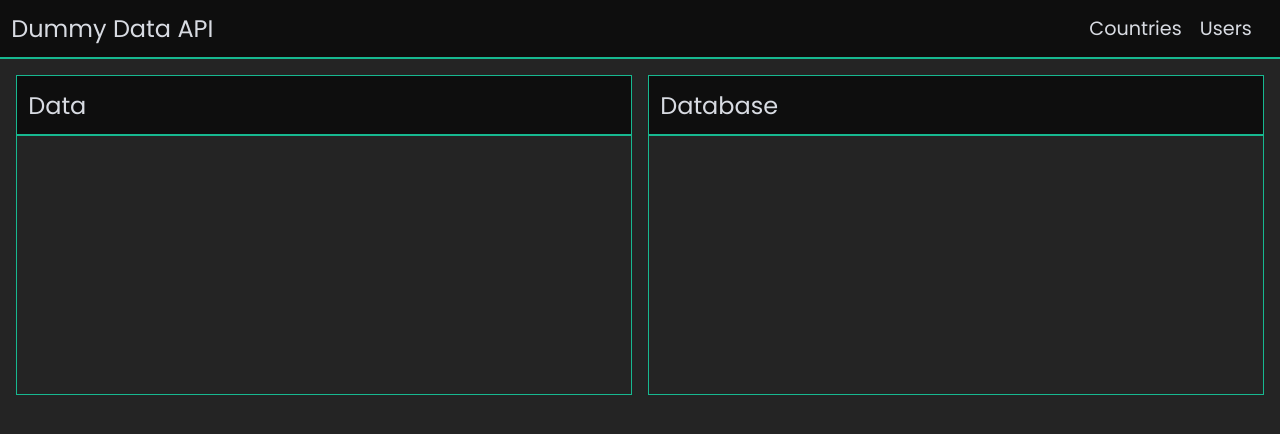
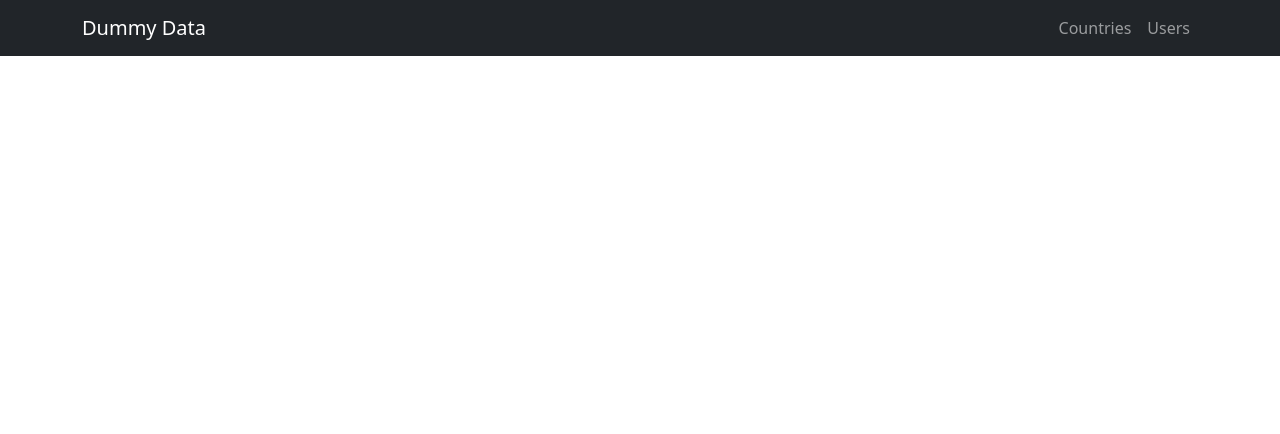
Before and after one commit to Yasteel/APIProject, a plain HTML site: page index.html in a window 1280 px wide. Drawn offline with nearby package versions, Linux system fonts and the light colour scheme.

Commit message:
added bootstrap to project

```diff
--- a/assets/css/presets.css
+++ b/assets/css/presets.css
@@ -16,18 +16,6 @@
 	--li_green: #45c6a6;
 	--l_green: #17B890;
 	--d_green: #0b5c48;
-}
-
-*{
-	margin: 0;
-	padding: 0;
-	box-sizing: border-box;
-	font-family: 'Poppins', helvetica;
-	outline: none;
-}
-
-body{
-    background: var(--current_tab)
 }
 
 .alert_message
--- a/assets/css/style.css
+++ b/assets/css/style.css
@@ -1,9 +1,9 @@
 .header{
-    display: flex;
+    /* display: flex;
     flex-wrap: wrap;
     justify-content: space-between;
     align-items: center;
-    gap: 2rem;
+    gap: 2rem; */
 
     background-color: var(--d_black);
     color: var(--l_white);
@@ -15,8 +15,8 @@
 }
 
 .header .controls{
-    display: flex;
-    gap: 1rem;
+    /* display: flex;
+    gap: 1rem; */
 }
 
 .header .controls i{
--- a/assets/js/script.js
+++ b/assets/js/script.js
@@ -3,7 +3,7 @@ $(document).ready(function(){
 
         $.ajax({
             type: "GET",
-            url: " https://restcountries.com/v3.1/all?fields=name",
+            url: "https://restcountries.com/v3.1/all?fields=name",
             dataType: "json",
             success: function (result, status, xhr) {
                showAlert("Success", 1);
--- a/index.html
+++ b/index.html
@@ -5,39 +5,36 @@
     <meta http-equiv="X-UA-Compatible" content="IE=edge">
     <meta name="viewport" content="width=device-width, initial-scale=1.0">
 
+    <link rel="stylesheet" href="https://cdnjs.cloudflare.com/ajax/libs/bootstrap/5.2.3/css/bootstrap.min.css" integrity="sha512-SbiR/eusphKoMVVXysTKG/7VseWii+Y3FdHrt0EpKgpToZeemhqHeZeLWLhJutz/2ut2Vw1uQEj2MbRF+TVBUA==" crossorigin="anonymous" referrerpolicy="no-referrer" />
     <link rel="stylesheet" href="https://cdnjs.cloudflare.com/ajax/libs/font-awesome/6.4.0/css/all.min.css" integrity="sha512-iecdLmaskl7CVkqkXNQ/ZH/XLlvWZOJyj7Yy7tcenmpD1ypASozpmT/E0iPtmFIB46ZmdtAc9eNBvH0H/ZpiBw==" crossorigin="anonymous" referrerpolicy="no-referrer" />
     <link rel="stylesheet" href="assets/css/presets.css">
-    <link rel="stylesheet" href="assets/css/style.css">
+    <!-- <link rel="stylesheet" href="assets/css/style.css"> -->
 
     <script src="https://cdnjs.cloudflare.com/ajax/libs/jquery/3.6.4/jquery.min.js" integrity="sha512-pumBsjNRGGqkPzKHndZMaAG+bir374sORyzM3uulLV14lN5LyykqNk8eEeUlUkB3U0M4FApyaHraT65ihJhDpQ==" crossorigin="anonymous" referrerpolicy="no-referrer"></script>
+    <script src="https://cdnjs.cloudflare.com/ajax/libs/bootstrap/5.2.3/js/bootstrap.min.js" integrity="sha512-1/RvZTcCDEUjY/CypiMz+iqqtaoQfAITmNSJY17Myp4Ms5mdxPS5UV7iOfdZoxcGhzFbOm6sntTKJppjvuhg4g==" crossorigin="anonymous" referrerpolicy="no-referrer"></script>
     <title>Dummy Data API</title>
 </head>
 <body>
-    <div class="container">
-        <div class="header">
-            <p>Dummy Data API</p>
-            <div class="controls">
-                <a href="#" class="GetCountries">Countries</a>
-                <a href="#" class="GetUsers">Users</a>
-                <div class="menu">
-                    <i class="fa-solid fa-bars"></i>
-                </div>
+    <div class="container-fluid">
+        <nav class="navbar navbar-expand-lg navbar-dark bg-dark fixed-top">
+            <div class="container">
+              <a class="navbar-brand" href="#">Dummy Data</a>
+              <button class="navbar-toggler" type="button" data-bs-toggle="collapse" data-bs-target="#navbarResponsive" aria-controls="navbarResponsive" aria-expanded="false" aria-label="Toggle navigation">
+                <span class="navbar-toggler-icon"></span>
+              </button>
+              <div class="collapse navbar-collapse" id="navbarResponsive">
+                <ul class="navbar-nav ms-auto">
+                  <li class="nav-item active">
+                    <a class="nav-link GetCountries" href="#">Countries</a>
+                  </li>
+                  <li class="nav-item">
+                    <a class="nav-link GetUsers" href="#">Users</a>
+                  </li>
+                </ul>
+              </div>
             </div>
-        </div>
-        <div class="content">
-            <div class="data">
-                <div class="header">
-                    <p>Data</p>
-                </div>
-            </div>
-            <div class="database">
-                <div class="header">
-                    <p>Database</p>
-                </div>
-            </div>
-        </div>
+          </nav>
     </div>
-
 
     <div class="alert_message">
         <p class="message"></p>
```
